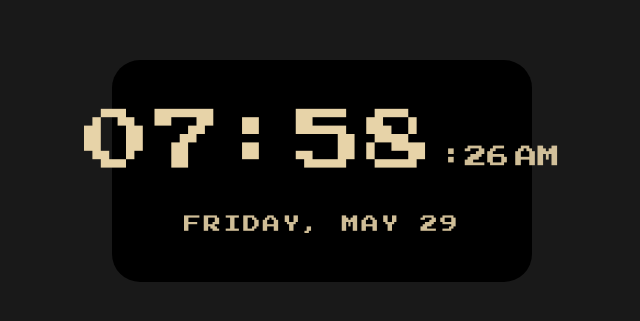
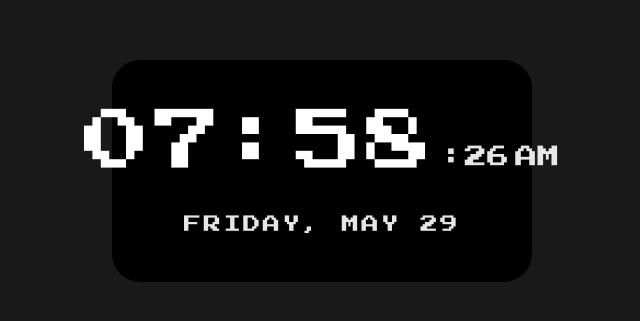
Before and after one commit to mudryk25/notion-clock-widget, a plain HTML site: page index.html in a window 1280 px wide. Shown: the part 229-550 px from the top of the page, without its empty margins (318-958 px from the left). Drawn offline with Linux system fonts and the light colour scheme.

Commit message:
Change text color from #e7d3a8 to #ffffff

```diff
--- a/index.html
+++ b/index.html
@@ -41,7 +41,7 @@ body{
     justify-content:center;
     align-items:center;
 
-    color:#e7d3a8;
+    color:#ffffff;
 }
 
 .time-row{
```
